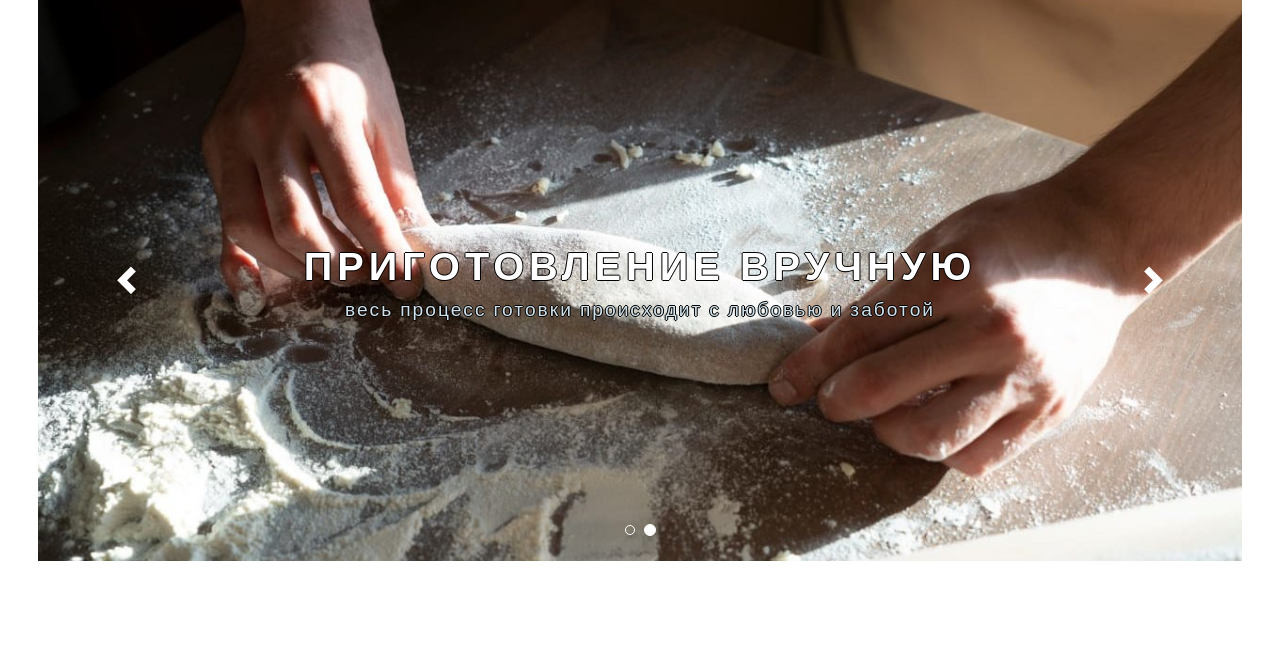
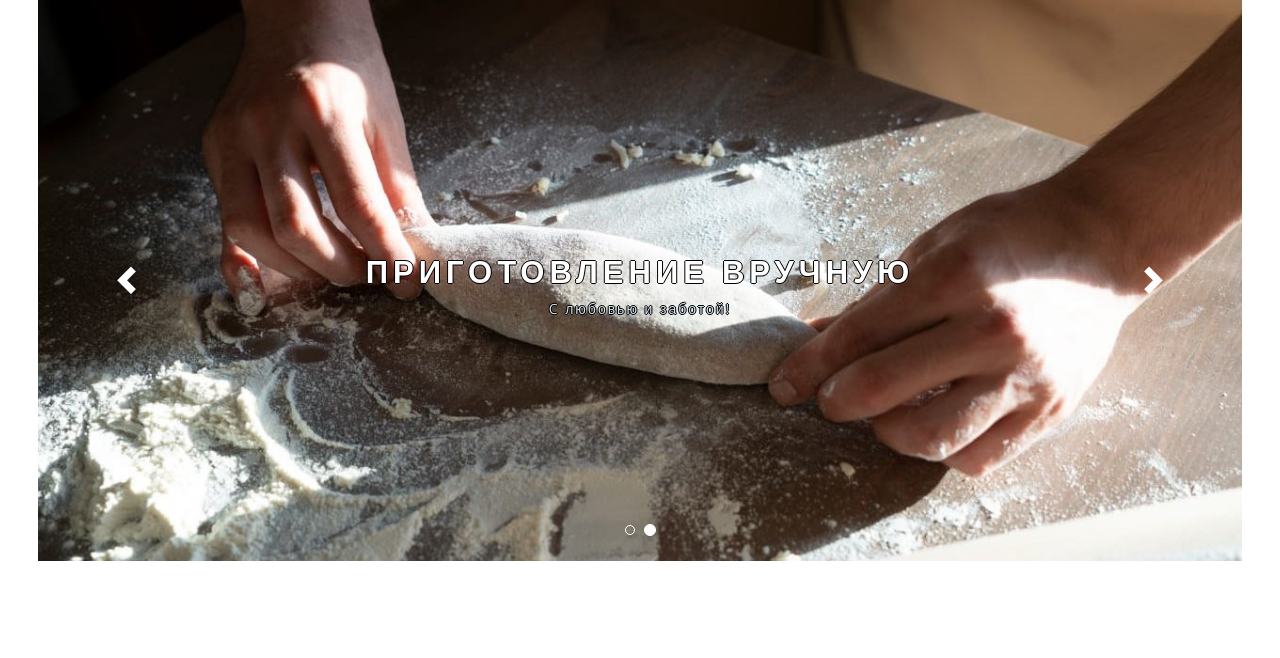
Before and after one commit to Neart99/Neart99.github.io, a plain HTML site: page index.html in a window 1280 px wide. Shown: the part 103-761 px from the top of the page. Drawn offline with nearby package versions, Linux system fonts and the light colour scheme.

Commit message:
Initial commit

```diff
--- a/css/main.css
+++ b/css/main.css
@@ -333,7 +333,7 @@ ul li1 {
 	//color: #fff;
     text-shadow: 1px 0 0 #000, 0 -1px 0 #000, 0 1px 0 #000, -1px 0 0 #000;
 	//text-shadow: none;
-	font-size: 3.1vw;
+	font-size: 31px;
 	font-weight: 700;
 	text-transform: uppercase;
 	letter-spacing: 5px;
@@ -344,7 +344,7 @@ ul li1 {
 	color: #d1e1ea;
 	//text-shadow: none;
 	text-shadow: 1px 0 0 #000, 0 -1px 0 #000, 0 1px 0 #000, -1px 0 0 #000;
-	font-size: 1.5vw;
+	font-size: 14px;
 	font-weight: 400;
 	letter-spacing: 2px;
 }
--- a/index.html
+++ b/index.html
@@ -58,7 +58,7 @@
       <div class="item"> <img src="images/slider/2.jpg" alt="Chania">
         <div class="carousel-caption">
           <h3>Приготовление вручную</h3>
-          <p>весь процесс готовки происходит с любовью и заботой</p>
+          <p>C любовью и заботой!</p>
         </div>
       </div>
     </div>
```
Also changed, not shown: 1 other file.
